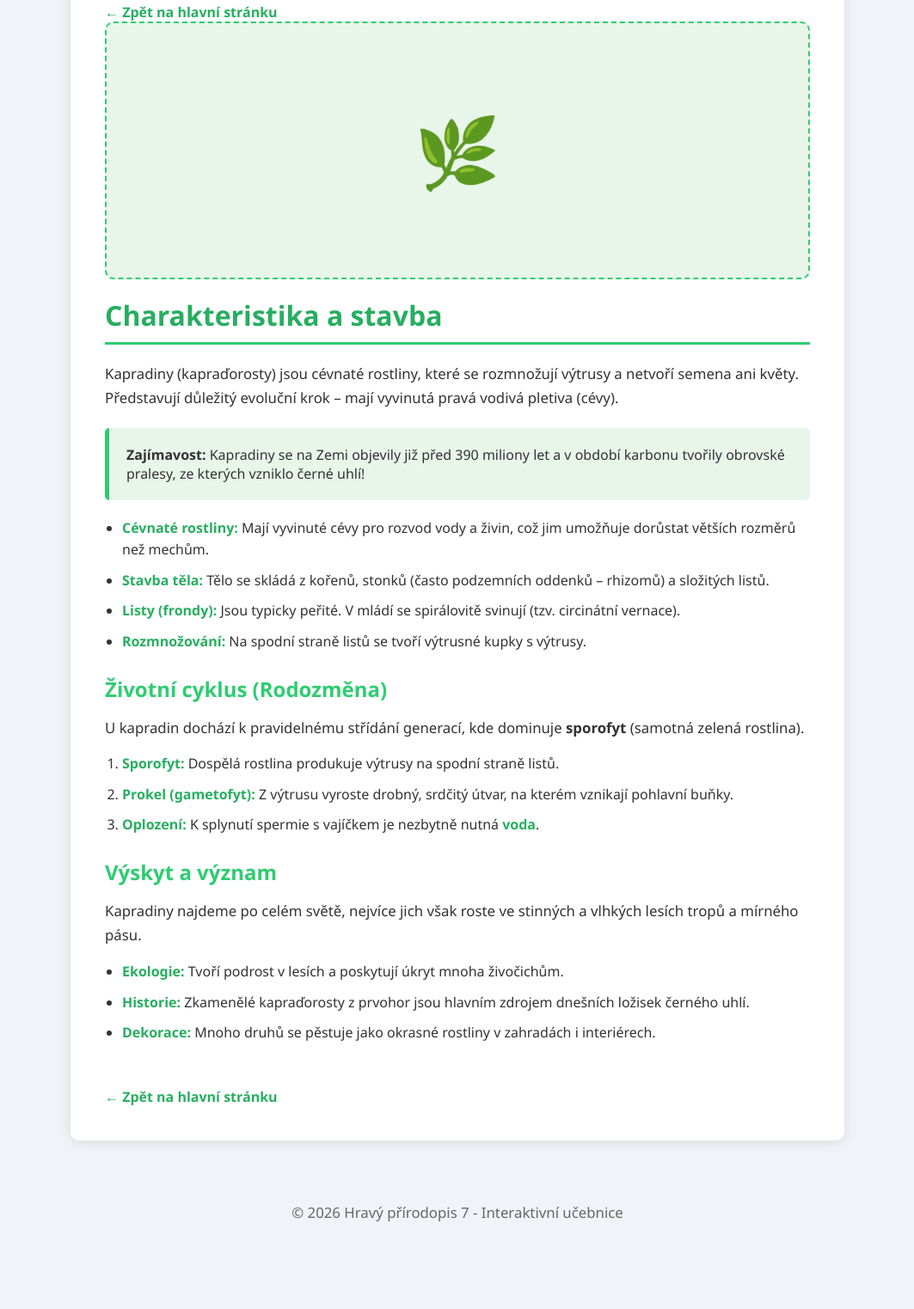
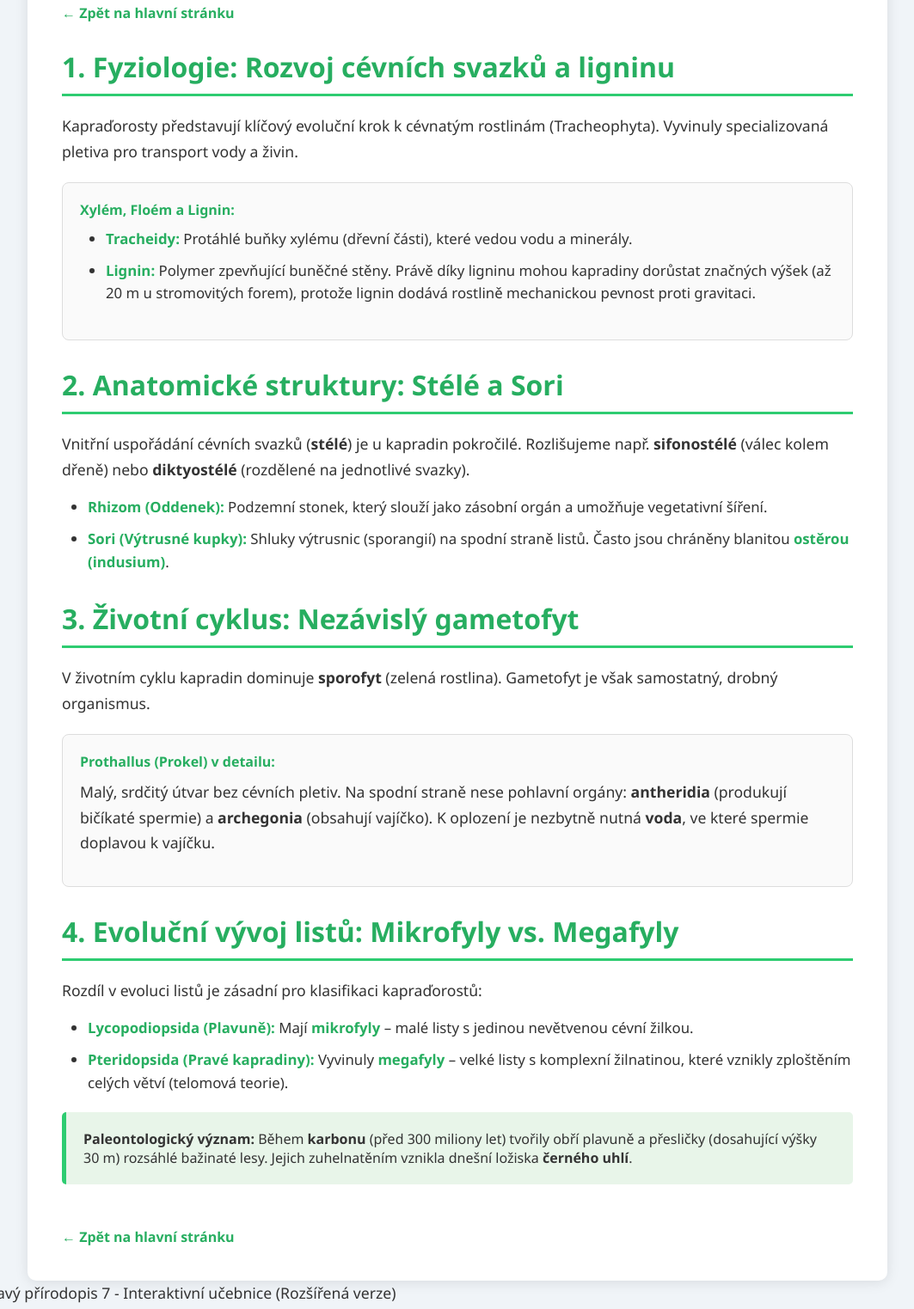
Before and after one commit to matous-cpu/Prirodopis, a plain HTML site: page kapradorosty.html in a window 1280 px wide. Shown: the part 286-1809 px from the top of the page at 86% size, without its empty margins (108-1171 px from the left). Before the commit the page ends 1766 px from the top, so only its background shows below. Drawn offline with Linux system fonts and the light colour scheme.

Commit message:
Upgrade Kapraďorosty page to 9th-grade level with advanced anatomy and evolutionary details

```diff
--- a/kapradorosty.html
+++ b/kapradorosty.html
@@ -3,81 +3,76 @@
 <head>
     <meta charset="UTF-8">
     <meta name="viewport" content="width=device-width, initial-scale=1.0">
-    <title>Kapraďorosty - Hravý přírodopis 7</title>
+    <title>Kapraďorosty (Pteridophyta) - Biologie pro 9. ročník</title>
     <style>
         * { margin: 0; padding: 0; box-sizing: border-box; }
         body { font-family: 'Segoe UI', sans-serif; background: #f0f4f8; padding: 20px; color: #333; }
-
         header { background: linear-gradient(135deg, #2ecc71, #27ae60); color: white; padding: 30px; text-align: center; border-radius: 10px; margin-bottom: 30px; }
         header h1 { font-size: 2.5em; margin-bottom: 10px; }
-
-        .container { max-width: 900px; margin: 0 auto; background: white; padding: 40px; border-radius: 10px; box-shadow: 0 2px 15px rgba(0,0,0,0.1); }
-
-        h2 { color: #27ae60; font-size: 2em; margin-bottom: 20px; border-bottom: 3px solid #2ecc71; padding-bottom: 10px; }
+        .container { max-width: 1000px; margin: 0 auto; background: white; padding: 40px; border-radius: 10px; box-shadow: 0 2px 15px rgba(0,0,0,0.1); }
+        h2 { color: #27ae60; font-size: 2em; margin-bottom: 20px; border-bottom: 3px solid #2ecc71; padding-bottom: 10px; margin-top: 30px; }
         h3 { color: #2ecc71; margin: 25px 0 15px 0; font-size: 1.5em; }
-
-        p { line-height: 1.7; margin-bottom: 15px; font-size: 1.05em; }
-
-        ul, ol { margin-bottom: 20px; padding-left: 20px; }
-        li { margin-bottom: 10px; line-height: 1.6; }
+        p { line-height: 1.7; margin-bottom: 15px; font-size: 1.1em; }
+        ul, ol { margin-bottom: 20px; padding-left: 30px; }
+        li { margin-bottom: 10px; line-height: 1.6; font-size: 1.05em; }
         li strong { color: #27ae60; }
-
-        .image-placeholder { background: #e8f5e9; height: 300px; border-radius: 10px; display: flex; align-items: center; justify-content: center; font-size: 5em; margin-bottom: 20px; border: 2px dashed #2ecc71; }
-
-        .back-link { display: inline-block; margin-top: 30px; color: #27ae60; text-decoration: none; font-weight: bold; transition: color 0.3s; }
-        .back-link:hover { color: #2ecc71; text-decoration: underline; }
-
-        footer { text-align: center; padding: 20px; color: #666; margin-top: 50px; }
-
+        .back-link { display: inline-block; margin-top: 30px; color: #27ae60; text-decoration: none; font-weight: bold; }
+        .back-link:hover { text-decoration: underline; }
         .highlight { background: #e8f5e9; padding: 20px; border-left: 5px solid #2ecc71; border-radius: 5px; margin: 20px 0; }
+        .box { border: 1px solid #ddd; padding: 20px; border-radius: 8px; margin: 20px 0; background: #fafafa; }
+        .box h4 { color: #27ae60; margin-bottom: 10px; }
     </style>
 </head>
 <body>
     <header>
-        <h1>🌿 Kapraďorosty (Pteridophyta) 🌿</h1>
-        <p>První cévnaté rostliny a vládci pravěkých pralesů</p>
+        <h1>🌿 Biologie kapraďorostů (Pteridophyta) 🌿</h1>
+        <p>První vládci cévnatých rostlin: Anatomie a evoluce pro 9. ročník</p>
     </header>
 
     <div class="container">
         <a href="index.html" class="back-link">← Zpět na hlavní stránku</a>
 
-        <div class="image-placeholder">🌿</div>
+        <h2>1. Fyziologie: Rozvoj cévních svazků a ligninu</h2>
+        <p>Kapraďorosty představují klíčový evoluční krok k cévnatým rostlinám (Tracheophyta). Vyvinuly specializovaná pletiva pro transport vody a živin.</p>
 
-        <h2>Charakteristika a stavba</h2>
-        <p>Kapradiny (kapraďorosty) jsou cévnaté rostliny, které se rozmnožují výtrusy a netvoří semena ani květy. Představují důležitý evoluční krok – mají vyvinutá pravá vodivá pletiva (cévy).</p>
+        <div class="box">
+            <h4>Xylém, Floém a Lignin:</h4>
+            <ul>
+                <li><strong>Tracheidy:</strong> Protáhlé buňky xylému (dřevní části), které vedou vodu a minerály.</li>
+                <li><strong>Lignin:</strong> Polymer zpevňující buněčné stěny. Právě díky ligninu mohou kapradiny dorůstat značných výšek (až 20 m u stromovitých forem), protože lignin dodává rostlině mechanickou pevnost proti gravitaci.</li>
+            </ul>
+        </div>
+
+        <h2>2. Anatomické struktury: Stélé a Sori</h2>
+        <p>Vnitřní uspořádání cévních svazků (<strong>stélé</strong>) je u kapradin pokročilé. Rozlišujeme např. <strong>sifonostélé</strong> (válec kolem dřeně) nebo <strong>diktyostélé</strong> (rozdělené na jednotlivé svazky).</p>
+        <ul>
+            <li><strong>Rhizom (Oddenek):</strong> Podzemní stonek, který slouží jako zásobní orgán a umožňuje vegetativní šíření.</li>
+            <li><strong>Sori (Výtrusné kupky):</strong> Shluky výtrusnic (sporangií) na spodní straně listů. Často jsou chráněny blanitou <strong>ostěrou (indusium)</strong>.</li>
+        </ul>
+
+        <h2>3. Životní cyklus: Nezávislý gametofyt</h2>
+        <p>V životním cyklu kapradin dominuje <strong>sporofyt</strong> (zelená rostlina). Gametofyt je však samostatný, drobný organismus.</p>
+        <div class="box">
+            <h4>Prothallus (Prokel) v detailu:</h4>
+            <p>Malý, srdčitý útvar bez cévních pletiv. Na spodní straně nese pohlavní orgány: <strong>antheridia</strong> (produkují bičíkaté spermie) a <strong>archegonia</strong> (obsahují vajíčko). K oplození je nezbytně nutná <strong>voda</strong>, ve které spermie doplavou k vajíčku.</p>
+        </div>
+
+        <h2>4. Evoluční vývoj listů: Mikrofyly vs. Megafyly</h2>
+        <p>Rozdíl v evoluci listů je zásadní pro klasifikaci kapraďorostů:</p>
+        <ul>
+            <li><strong>Lycopodiopsida (Plavuně):</strong> Mají <strong>mikrofyly</strong> – malé listy s jedinou nevětvenou cévní žilkou.</li>
+            <li><strong>Pteridopsida (Pravé kapradiny):</strong> Vyvinuly <strong>megafyly</strong> – velké listy s komplexní žilnatinou, které vznikly zploštěním celých větví (telomová teorie).</li>
+        </ul>
 
         <div class="highlight">
-            <strong>Zajímavost:</strong> Kapradiny se na Zemi objevily již před 390 miliony let a v období karbonu tvořily obrovské pralesy, ze kterých vzniklo černé uhlí!
+            <strong>Paleontologický význam:</strong> Během <strong>karbonu</strong> (před 300 miliony let) tvořily obří plavuně a přesličky (dosahující výšky 30 m) rozsáhlé bažinaté lesy. Jejich zuhelnatěním vznikla dnešní ložiska <strong>černého uhlí</strong>.
         </div>
-
-        <ul>
-            <li><strong>Cévnaté rostliny:</strong> Mají vyvinuté cévy pro rozvod vody a živin, což jim umožňuje dorůstat větších rozměrů než mechům.</li>
-            <li><strong>Stavba těla:</strong> Tělo se skládá z kořenů, stonků (často podzemních oddenků – rhizomů) a složitých listů.</li>
-            <li><strong>Listy (frondy):</strong> Jsou typicky peřité. V mládí se spirálovitě svinují (tzv. circinátní vernace).</li>
-            <li><strong>Rozmnožování:</strong> Na spodní straně listů se tvoří výtrusné kupky s výtrusy.</li>
-        </ul>
-
-        <h3>Životní cyklus (Rodozměna)</h3>
-        <p>U kapradin dochází k pravidelnému střídání generací, kde dominuje <strong>sporofyt</strong> (samotná zelená rostlina).</p>
-        <ol style="margin-bottom: 20px; padding-left: 20px;">
-            <li style="margin-bottom: 10px;"><strong>Sporofyt:</strong> Dospělá rostlina produkuje výtrusy na spodní straně listů.</li>
-            <li style="margin-bottom: 10px;"><strong>Prokel (gametofyt):</strong> Z výtrusu vyroste drobný, srdčitý útvar, na kterém vznikají pohlavní buňky.</li>
-            <li style="margin-bottom: 10px;"><strong>Oplození:</strong> K splynutí spermie s vajíčkem je nezbytně nutná <strong>voda</strong>.</li>
-        </ol>
-
-        <h3>Výskyt a význam</h3>
-        <p>Kapradiny najdeme po celém světě, nejvíce jich však roste ve stinných a vlhkých lesích tropů a mírného pásu.</p>
-        <ul>
-            <li><strong>Ekologie:</strong> Tvoří podrost v lesích a poskytují úkryt mnoha živočichům.</li>
-            <li><strong>Historie:</strong> Zkamenělé kapraďorosty z prvohor jsou hlavním zdrojem dnešních ložisek černého uhlí.</li>
-            <li><strong>Dekorace:</strong> Mnoho druhů se pěstuje jako okrasné rostliny v zahradách i interiérech.</li>
-        </ul>
 
         <a href="index.html" class="back-link">← Zpět na hlavní stránku</a>
     </div>
 
     <footer>
-        <p>&copy; 2026 Hravý přírodopis 7 - Interaktivní učebnice</p>
+        <p>&copy; 2026 Hravý přírodopis 7 - Interaktivní učebnice (Rozšířená verze)</p>
     </footer>
 </body>
 </html>
```
